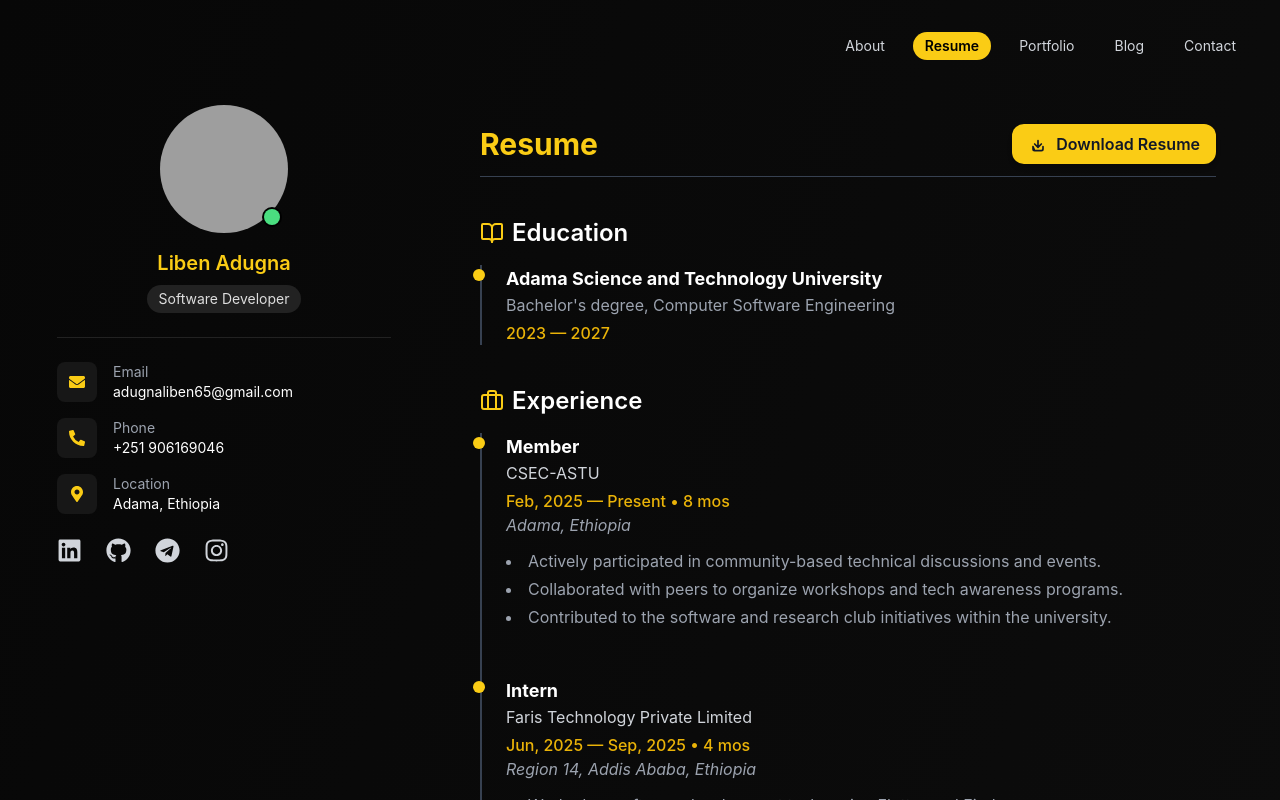
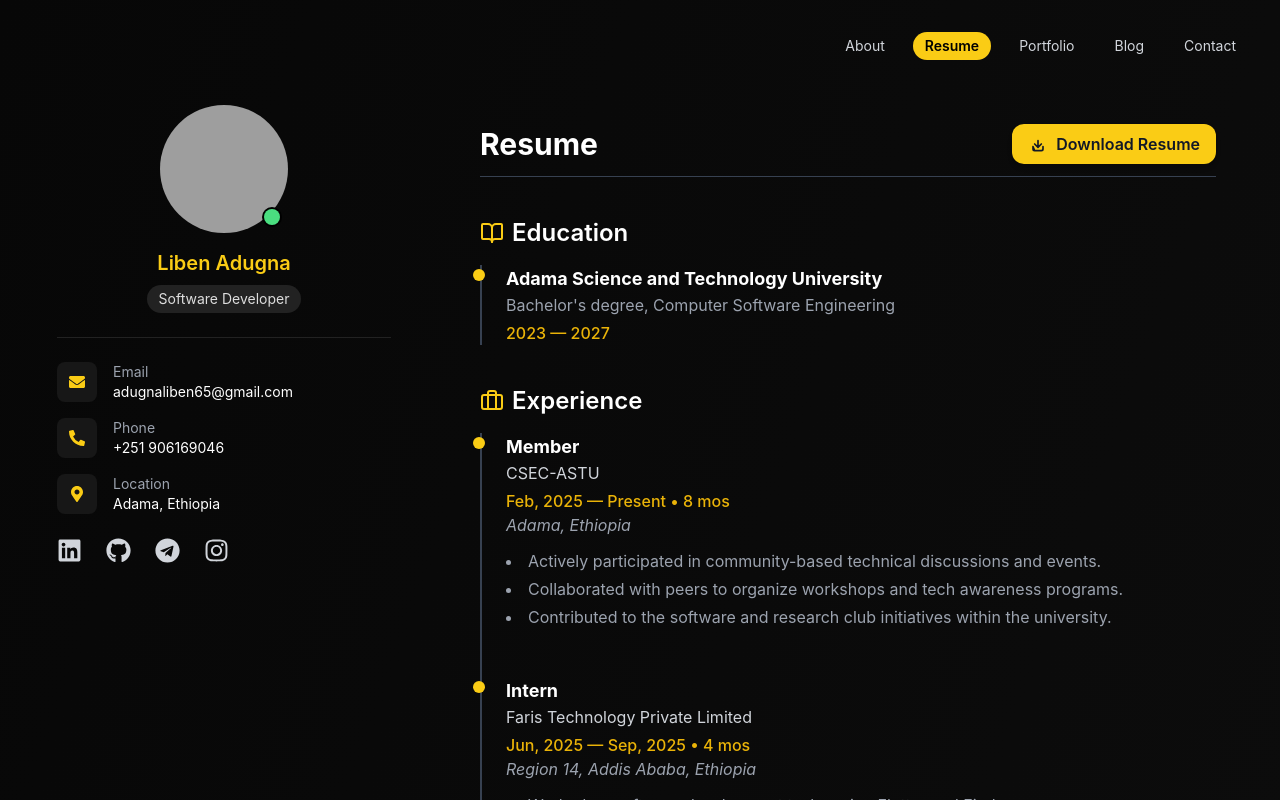
Before and after one commit to Lib1221/Liben_Adugna, a React (Vite) app: page / in a window 1280 px wide. Both pictures are taken after a click on the item "Resume". Shown: the top 800 px of the page. Built offline with nearby package versions, Linux system fonts and the light colour scheme; grey boxes are pictures that could not be loaded.

Commit message:
update ResumeSection title color to improve visibility

```diff
--- a/src/components/sections/ResumeSection.tsx
+++ b/src/components/sections/ResumeSection.tsx
@@ -169,7 +169,7 @@
   return (
     <section id="resume" className="text-white space-y-10">
       <div className="flex flex-wrap items-center justify-between mb-6 border-b border-gray-700 pb-3">
-  <h1 className="text-3xl font-bold text-yellow-400">Resume</h1>
+  <h1 className="text-3xl font-bold text-white-400">Resume</h1>
 
   <a
     href="/Liben_Adugna_Resume.pdf" // ← replace with your actual resume file path
```
